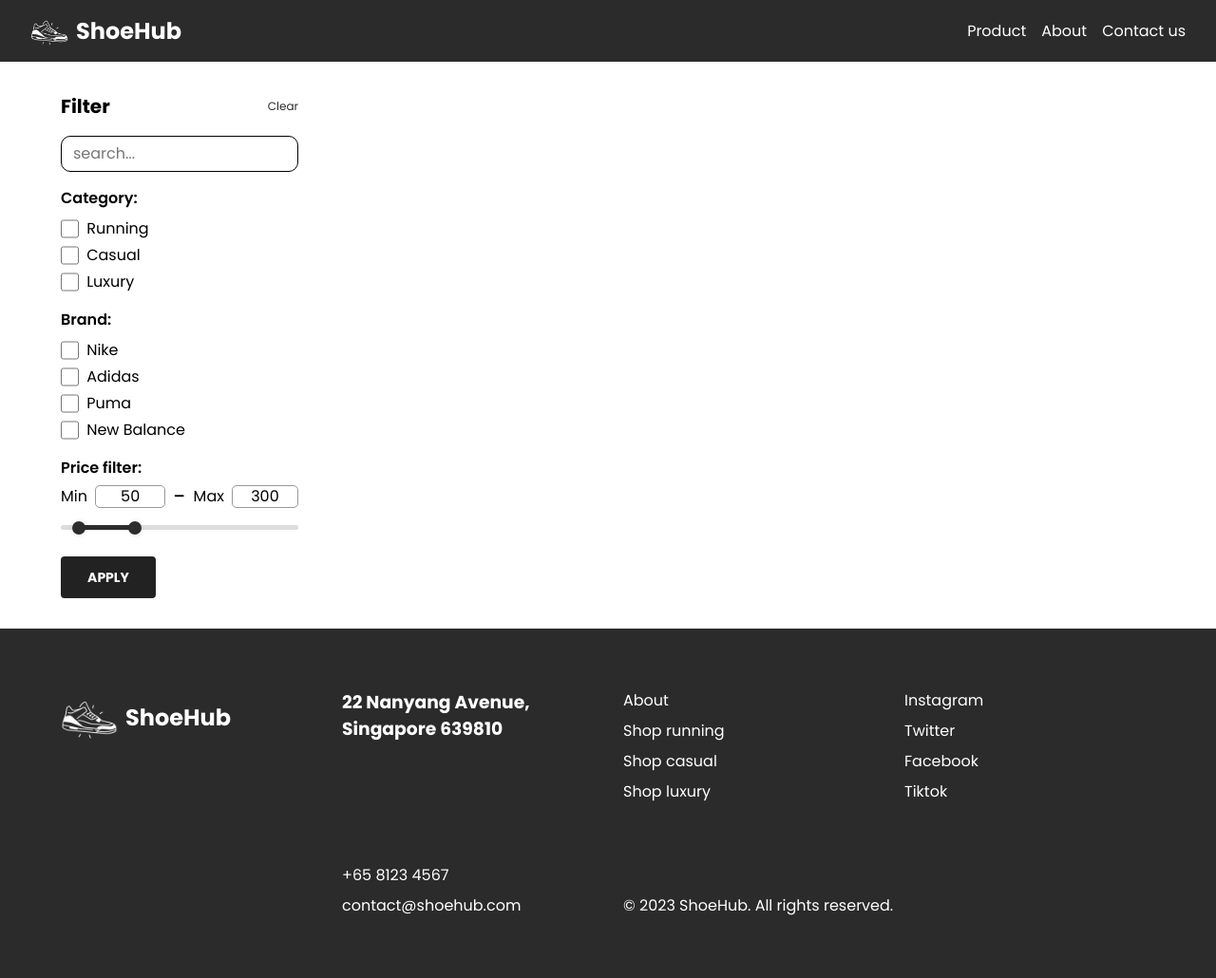
After one commit to johnsuharjono/shoehub, a PHP site: page /product.php in a window 1280 px wide. The commit adds this page. Shown: the whole page at 95% size. Run offline with PHP 8.4, Linux system fonts and the light colour scheme.

Commit message:
add product filter ui

```diff
--- /dev/null
+++ b/css/global.css
@@ -0,0 +1,145 @@
+* {
+	font-family: 'Poppins', sans-serif;
+}
+
+/* Navbar */
+.main__nav {
+	display: flex;
+	background-color: #2b2b2b;
+	height: 65px;
+	justify-content: space-between;
+	padding-inline: 32px;
+}
+
+.nav__logo a {
+	height: 100%;
+	display: flex;
+	align-items: center;
+	gap: 8px;
+	text-decoration: none;
+}
+.nav__logo img {
+	height: 40px;
+}
+
+.nav__logo__text {
+	color: #ffffff;
+	font-size: 1.5rem;
+	font-weight: 700;
+}
+
+.nav__links {
+	list-style: none;
+	display: flex;
+	align-items: center;
+	justify-content: center;
+	height: 100%;
+	gap: 16px;
+}
+
+.main__nav li {
+	display: inline-block;
+}
+
+.main__nav li a {
+	transition: all 0.3s ease 0s;
+	color: #ffffff;
+	text-decoration: none;
+}
+
+.nav__links li a:hover {
+	color: lightgray;
+}
+
+/* footer */
+footer {
+	background-color: #2b2b2b;
+	color: #ffffff;
+	padding-block: 64px;
+	padding-inline: 64px;
+	display: grid;
+	grid-template-columns: repeat(4, 1fr);
+	grid-template-rows: repeat(2, 1fr);
+	justify-items: start;
+	align-items: start;
+	column-gap: 32px;
+}
+
+.footer-logo {
+	grid-row: span 2;
+	display: flex;
+	gap: 8px;
+	align-items: center;
+	align-self: flex-start;
+}
+
+.footer-logo img {
+	height: 60px;
+}
+
+.footer-logo-text {
+	font-size: 1.5rem;
+	font-weight: 700;
+}
+
+.footer-contact {
+	display: flex;
+	flex-direction: column;
+	gap: 8px;
+}
+
+.footer-links {
+	display: flex;
+	flex-direction: column;
+	gap: 8px;
+}
+
+.footer-links a {
+	text-decoration: none;
+	color: #ffffff;
+}
+
+.footer-links a:hover {
+	color: lightgray;
+}
+
+.footer-contact {
+	align-self: end;
+}
+
+.footer-copyright {
+	grid-column: span 2;
+	align-self: end;
+}
+
+.global-button {
+	background-color: #222;
+	border-radius: 4px;
+	border-style: none;
+	box-sizing: border-box;
+	color: #fff;
+	cursor: pointer;
+	display: inline-block;
+	font-size: 16px;
+	font-weight: 700;
+	line-height: 1.5;
+	margin: 0;
+	max-width: none;
+	min-height: 44px;
+	min-width: 10px;
+	outline: none;
+	overflow: hidden;
+	padding: 9px 20px 8px;
+	position: relative;
+	text-align: center;
+	text-transform: none;
+	user-select: none;
+	-webkit-user-select: none;
+	touch-action: manipulation;
+	width: 100%;
+}
+
+.global-button:hover,
+.global-button:focus {
+	opacity: 0.75;
+}
--- /dev/null
+++ b/css/product.css
@@ -0,0 +1,168 @@
+.layout {
+	display: grid;
+	grid-template-columns: 250px 1fr;
+	padding: 32px 64px;
+	max-width: 1280px;
+}
+
+.filter-wrapper {
+	display: flex;
+	flex-direction: column;
+	gap: 16px;
+}
+
+.filter-header-wrapper {
+	display: flex;
+	justify-content: space-between;
+	align-items: center;
+}
+
+.filter-header-wrapper a {
+	text-decoration: none;
+	color: #2b2b2b;
+	font-size: 0.75rem;
+}
+
+.filter-header-wrapper a:hover {
+	text-decoration: underline;
+}
+
+.filter-search-input {
+	width: 100%;
+	border-radius: 10px;
+	border: 1px solid #000;
+	background: rgba(243, 243, 243, 0);
+	padding: 6px 12px;
+}
+
+.filter-checkbox-wrapper {
+	display: flex;
+	flex-direction: column;
+	gap: 8px;
+}
+
+.checkbox-container {
+	display: flex;
+	flex-direction: column;
+	gap: 4px;
+}
+
+.filter-form-field {
+	display: flex;
+	align-items: center;
+	gap: 8px;
+}
+
+.checkbox-container input[type='checkbox'] {
+	outline: none;
+	border: 1px solid #999;
+	width: 1.2rem;
+	height: 1.2rem;
+	cursor: pointer;
+	accent-color: #2b2b2b;
+}
+
+/* Price range slider */
+.price-input {
+	width: 100%;
+	display: flex;
+	gap: 8px;
+	font-size: 1rem;
+}
+.price-input .field {
+	display: flex;
+	width: 100%;
+	align-items: center;
+	justify-content: space-between;
+	gap: 8px;
+}
+.field input {
+	width: 100%;
+	height: 1.5rem;
+	outline: none;
+	border-radius: 5px;
+	text-align: center;
+	border: 1px solid #999;
+	appearance: textfield;
+	padding: 0;
+}
+.field input[type='number']::-webkit-outer-spin-button,
+.field input[type='number']::-webkit-inner-spin-button {
+	-webkit-appearance: none;
+}
+.price-input .separator {
+	display: flex;
+	font-size: 1.5rem;
+	align-items: center;
+	justify-content: center;
+}
+.slider-wrapper {
+	margin-block: 12px;
+}
+
+.slider {
+	height: 5px;
+	position: relative;
+	background: #ddd;
+	border-radius: 5px;
+}
+.slider .progress {
+	height: 100%;
+	left: 5%;
+	right: 70%;
+	position: absolute;
+	border-radius: 5px;
+	background: #2d2d2d;
+}
+.range-input {
+	position: relative;
+}
+.range-input input {
+	position: absolute;
+	top: -5px;
+	width: 100%;
+	height: 5px;
+	background: none;
+	pointer-events: none;
+	appearance: none;
+}
+.range-input input[type='range']::-webkit-slider-thumb {
+	height: 14px;
+	width: 14px;
+	border-radius: 50%;
+	background: #2d2d2d;
+	pointer-events: auto;
+	-webkit-appearance: none;
+	box-shadow: 0 0 6px rgba(0, 0, 0, 0.05);
+}
+.range-input input[type='range']::-moz-range-thumb {
+	height: 14px;
+	width: 14px;
+	border: none;
+	border-radius: 50%;
+	background: #2d2d2d;
+	pointer-events: auto;
+	-moz-appearance: none;
+	box-shadow: 0 0 6px rgba(0, 0, 0, 0.05);
+}
+
+.submit-filter-button-container {
+	display: flex;
+	justify-content: start;
+}
+
+.submit-filter-button {
+	font-size: 14px;
+	width: 100px;
+}
+
+/* Typography */
+.sidebar-filter h3 {
+	font-size: 1.25rem;
+	font-weight: 700;
+}
+
+.sidebar-filter h4 {
+	font-size: 1rem;
+	font-weight: 600;
+}
--- a/index.php
+++ b/index.php
@@ -6,7 +6,8 @@
   <meta name="viewport" content="width=device-width, initial-scale=1.0">
   <title>Shoehub</title>
   <link rel='stylesheet' href='css/reset.css'>
-  <link rel='stylesheet' href='css/index.css'>
+  <link rel="stylesheet" href="css/global.css">
+  <link rel='stylesheet' href='css/home.css'>
   <link rel="preconnect" href="https://fonts.googleapis.com">
   <link rel="preconnect" href="https://fonts.gstatic.com" crossorigin>
   <link href="https://fonts.googleapis.com/css2?family=Poppins:wght@300;400;500;600;700&display=swap" rel="stylesheet">
--- /dev/null
+++ b/js/price-range-slider.js
@@ -0,0 +1,41 @@
+const rangeInput = document.querySelectorAll('.range-input input'),
+	priceInput = document.querySelectorAll('.price-input input'),
+	range = document.querySelector('.slider .progress')
+let priceGap = 1
+
+priceInput.forEach((input) => {
+	input.addEventListener('input', (e) => {
+		let minPrice = parseInt(priceInput[0].value),
+			maxPrice = parseInt(priceInput[1].value)
+
+		if (maxPrice - minPrice >= priceGap && maxPrice <= rangeInput[1].max) {
+			if (e.target.className === 'input-min') {
+				rangeInput[0].value = minPrice
+				range.style.left = (minPrice / rangeInput[0].max) * 100 + '%'
+			} else {
+				rangeInput[1].value = maxPrice
+				range.style.right = 100 - (maxPrice / rangeInput[1].max) * 100 + '%'
+			}
+		}
+	})
+})
+
+rangeInput.forEach((input) => {
+	input.addEventListener('input', (e) => {
+		let minVal = parseInt(rangeInput[0].value),
+			maxVal = parseInt(rangeInput[1].value)
+
+		if (maxVal - minVal < priceGap) {
+			if (e.target.className === 'range-min') {
+				rangeInput[0].value = maxVal - priceGap
+			} else {
+				rangeInput[1].value = minVal + priceGap
+			}
+		} else {
+			priceInput[0].value = minVal
+			priceInput[1].value = maxVal
+			range.style.left = (minVal / rangeInput[0].max) * 100 + '%'
+			range.style.right = 100 - (maxVal / rangeInput[1].max) * 100 + '%'
+		}
+	})
+})
--- /dev/null
+++ b/product.php
@@ -0,0 +1,159 @@
+<!DOCTYPE html>
+<html lang="en">
+
+<head>
+  <meta charset="UTF-8">
+  <meta name="viewport" content="width=device-width, initial-scale=1.0">
+  <title>Shoehub</title>
+  <link rel='stylesheet' href='css/reset.css'>
+  <link rel="stylesheet" href="css/global.css">
+  <link rel='stylesheet' href='css/product.css'>
+  <link rel="preconnect" href="https://fonts.googleapis.com">
+  <link rel="preconnect" href="https://fonts.gstatic.com" crossorigin>
+  <link href="https://fonts.googleapis.com/css2?family=Poppins:wght@300;400;500;600;700&display=swap" rel="stylesheet">
+  <script src="js/price-range-slider.js" defer></script>
+</head>
+
+<body>
+  <header class="main__nav">
+    <div class="nav__logo">
+      <a href="#">
+        <img src="assets/logo.png" />
+        <span class="nav__logo__text">ShoeHub</span>
+      </a>
+    </div>
+    <nav>
+      <ul class="nav__links">
+        <li><a href="#">Product</a></li>
+        <li><a href="#">About</a></li>
+        <li><a href="#">Contact us</a></li>
+      </ul>
+    </nav>
+  </header>
+
+  <div class="layout">
+    <div class="sidebar-filter">
+      <form id="filter-form" action="" method="POST">
+        <section class="filter-wrapper">
+          <div class="filter-header-wrapper">
+            <h3>Filter</h3>
+            <a href="#" id="clear-filter">Clear</a>
+          </div>
+
+          <div>
+            <input class="filter-search-input" id="search" placeholder="search..." />
+          </div>
+
+          <!-- Category filter -->
+          <div class="filter-checkbox-wrapper">
+            <h4 class="">Category:</h4>
+            <div class="checkbox-container">
+              <div class="filter-form-field">
+                <input type="checkbox" id="running" name="category[]" value="running">
+                <label class="" for="running">Running</label>
+              </div>
+              <div class="filter-form-field">
+                <input type="checkbox" id="casual" name="category[]" value="casual">
+                <label class="" for="casual">Casual</label>
+              </div>
+              <div class="filter-form-field">
+                <input type="checkbox" id="luxury" name="category[]" value="luxury">
+                <label class="" for="luxury">Luxury</label>
+              </div>
+            </div>
+          </div>
+
+          <!-- Brand filter -->
+          <div class="filter-checkbox-wrapper">
+            <h4 class="">Brand:</h4>
+            <div class="checkbox-container">
+              <div class="filter-form-field">
+                <input type="checkbox" id="nike" name="brand[]" value="nike">
+                <label class="" for="nike">Nike</label>
+              </div>
+              <div class="filter-form-field">
+                <input type="checkbox" id="adidas" name="brand[]" value="adidas">
+                <label class="" for="adidas">Adidas</label>
+              </div>
+              <div class="filter-form-field">
+                <input type="checkbox" id="puma" name="brand[]" value="puma">
+                <label class="" for="puma">Puma</label>
+              </div>
+              <div class="filter-form-field">
+                <input type="checkbox" id="newbalance" name="brand[]" value="newbalance">
+                <label class="" for="newbalance">New Balance</label>
+              </div>
+            </div>
+          </div>
+
+          <div class="filter-price">
+            <h4 class="">Price filter:</h4>
+            <div class="price-input">
+              <div class="field">
+                <span>Min</span>
+                <input type="number" class="input-min" value="50">
+              </div>
+              <div class="separator">-</div>
+              <div class="field">
+                <span>Max</span>
+                <input type="number" class="input-max" value="300">
+              </div>
+            </div>
+
+            <div class="slider-wrapper">
+              <div class="slider">
+                <div class="progress"></div>
+              </div>
+              <div class="range-input">
+                <input type="range" class="range-min" min="0" max="1000" value="50" step="1">
+                <input type="range" class="range-max" min="0" max="1000" value="300" step="1">
+              </div>
+            </div>
+          </div>
+
+          <div class="submit-filter-button-container">
+            <input type="submit" name="SUBMIT" value="APPLY" class="global-button submit-filter-button">
+          </div>
+        </section>
+      </form>
+    </div>
+    <div class="product-catalog"></div>
+  </div>
+
+  <footer>
+    <div class="footer-logo">
+      <img src="assets/logo.png" />
+      <span class="footer-logo-text">ShoeHub</span>
+    </div>
+
+    <div class="footer-address">
+      <h3>22 Nanyang Avenue, Singapore 639810</h3>
+    </div>
+
+    <div class="footer-links">
+      <a href="#">About</a>
+      <a href="#">Shop running</a>
+      <a href="#">Shop casual</a>
+      <a href="#">Shop luxury</a>
+    </div>
+
+    <div class="footer-social-media footer-links">
+      <a href="#">Instagram</a>
+      <a href="#">Twitter</a>
+      <a href="#">Facebook</a>
+      <a href="#">Tiktok</a>
+    </div>
+
+    <div class="footer-contact">
+      <p>+65 8123 4567</p>
+      <p>contact@shoehub.com</p>
+    </div>
+
+    <div class="footer-copyright">
+      © 2023 ShoeHub. All rights reserved.
+    </div>
+  </footer>
+
+</body>
+
+</html>
```
Also changed, not shown: css/home.css (renamed from css/index.css, +4 -115 lines).
